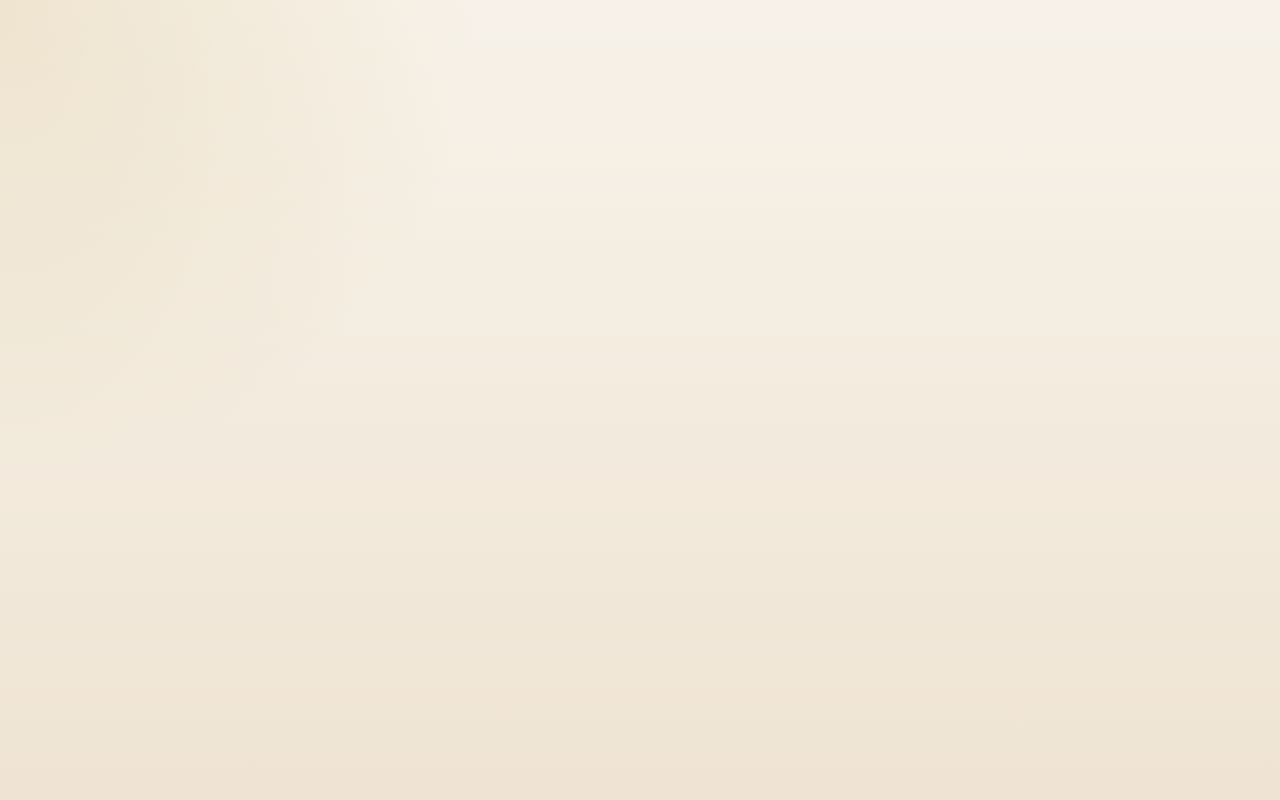
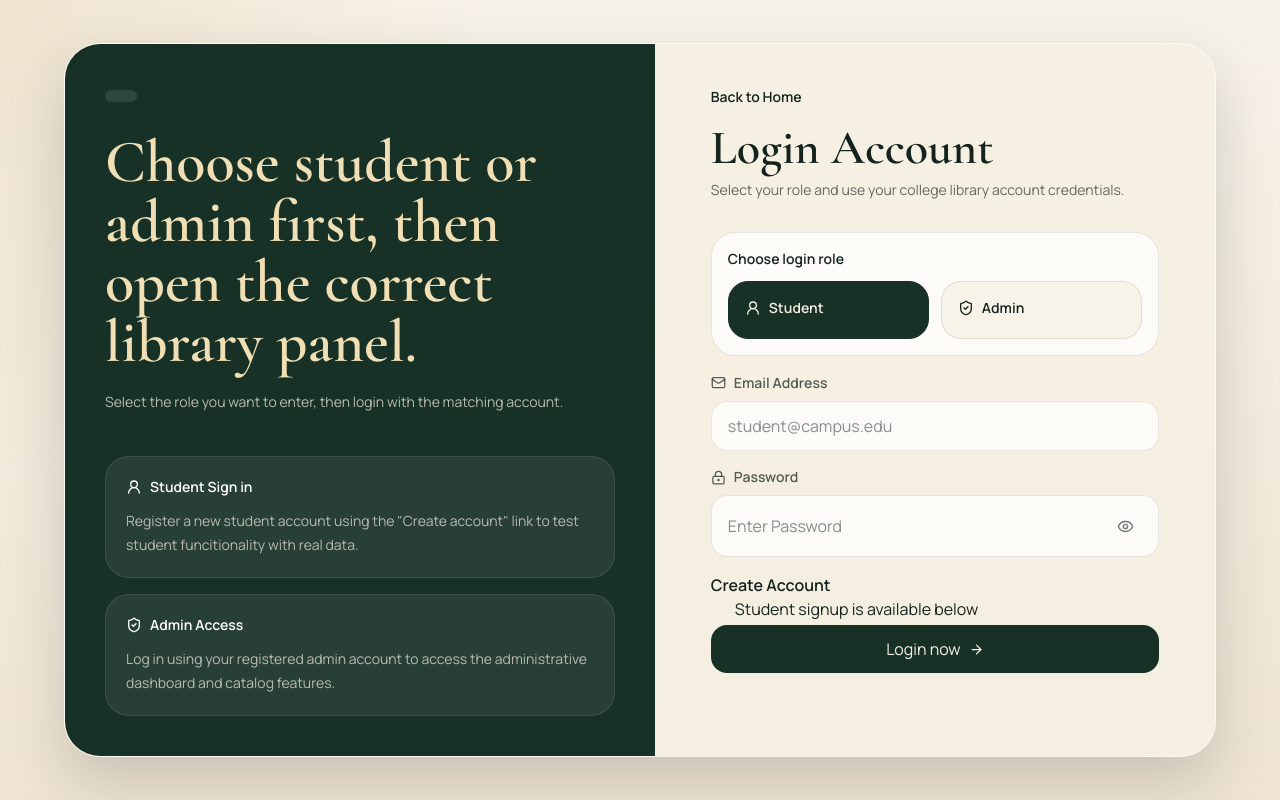
Before and after one commit to SHIVA-SINGHx/Library-Management-System, a React app in the folder frontend/: page /login in a window 1280 px wide. Before the commit this address had no page. Built offline with nearby package versions, Linux system fonts and the light colour scheme; the HTML template or start-up script is replaced by a standard one.

Commit message:
login page done

```diff
--- a/frontend/src/App.jsx
+++ b/frontend/src/App.jsx
@@ -1,11 +1,13 @@
 import React from 'react'
 import {Route, Routes}  from "react-router-dom"
 import Home from './pages/Home'
+import Login from './pages/Login'
 
 const App = () => {
   return (
     <Routes>
       <Route path='/' element={<Home/>} />
+      <Route path='/login' element={<Login/>}/>
     </Routes>
   )
 }
--- /dev/null
+++ b/frontend/src/pages/Login.jsx
@@ -0,0 +1,251 @@
+import React, { useEffect, useState } from "react";
+import { loginStyles as s } from "../assets/dummyStyles";
+import { ArrowRight, Eye, EyeOff, LockKeyhole, Mail, ShieldCheck, UserRound } from "lucide-react";
+import { Link, useLocation, useNavigate } from "react-router-dom";
+import { useAuth } from "../../shared/AuthContext";
+
+const roleChoices = [
+  { value: "user", label: "Student", icon: UserRound },
+  { value: "admin", label: "Admin", icon: ShieldCheck },
+];
+
+const Login = () => {
+  const { login } = useAuth();
+  const navigate = useNavigate();
+  const location = useLocation();
+  const [form, setForm] = useState({
+    email: "",
+    password: "",
+    role: "user",
+  });
+
+  const [error, setError] = useState("");
+  const [shoowPassword, setShowPassword] = useState(false);
+  const [loading, setLoading] = useState(false);
+
+  useEffect(() => {
+    if (location.state?.signupEmail || location.state?.signupPassword) {
+      setForm((current) => ({
+        ...current,
+        email: location.state?.signupEmail ?? "",
+        password: location.state?.signupPassword ?? "",
+      }));
+    }
+  }, [location.state]); // to see the filed input
+
+  const handleChange = (event) => {
+    const { name, value } = event.target;
+    setError("");
+    setForm((current) => ({ ...current, [name]: value }));
+  };
+
+  // to submit the data to server and get the user/admin logged-in
+
+  const handleSubmit = async (event) => {
+    event.preventDefault();
+    setError("");
+    setLoading(true);
+    try {
+      console.log("Attempt login with: ", {
+        email: form.email,
+        role: form.role,
+      });
+
+      const result = await login(form);
+      console.log("Login result: ", result);
+
+      if (!result.ok) {
+        setLoading(false);
+        setError(result.error || "Login failed");
+        console.log("Login failed", result.error);
+        return;
+      }
+
+      console.log("Login successful, navigating to dashboard...");
+      await new Promise((resolve) => setTimeout(resolve, 100));
+      setLoading(false);
+
+      const fallbackPath =
+        form.role === "admin" ? "/admin/dashboard" : "/user/dashboard";
+      let target = location.state?.from || fallbackPath;
+
+      if (
+        form.role === "user" &&
+        typeof target === "string" &&
+        target.startsWith("/admin")
+      ) {
+        console.warn(
+          "Login: preventing navigation to admin route for student; using fallback",
+        );
+        target = fallbackPath;
+      } else if (
+        form.role === "admin" &&
+        typeof target === "string" &&
+        target.startsWith("/user")
+      ) {
+        console.warn(
+          "Login: preventing navigation to user route for admin; using fallback",
+        );
+        target = fallbackPath;
+      }
+
+      console.log("Navigating to:", target);
+      navigate(target, { replace: true });
+    } catch (error) {
+      setLoading(false);
+      console.error("Login Error: ", error);
+      setError("An unexpected connection error occured.");
+    }
+  };
+
+  return (
+    <div className={s.pageContainer}>
+      <div className={s.mainCard}>
+        <section className={s.infoPanel}>
+          <span className={s.roleBadge} College role login></span>
+          <h1 className={s.infoTitle}>
+            Choose student or admin first, then open the correct library panel.
+          </h1>
+          <p className={s.infoDescription}>
+            Select the role you want to enter, then login with the matching
+            account.
+          </p>
+
+          <div className={s.infoBoxesContainer}>
+            <div className={s.infoBox}>
+              <p className={s.infoBoxTitle}>
+                <UserRound size={16} />
+                Student Sign in
+              </p>
+              <p className={s.infoBoxText}>
+                Register a new student account using the "Create account" link
+                to test student funcitionality with real data.
+              </p>
+            </div>
+            <div className={s.infoBox}>
+              <p className={s.infoBoxTitle}>
+                <ShieldCheck size={16} />
+                Admin Access
+              </p>
+              <p className={s.infoBoxText}>
+                Log in using your registered admin account to access the
+                administrative dashboard and catalog features.
+              </p>
+            </div>
+          </div>
+        </section>
+
+        <section className={s.formPanel}>
+          <div className={s.formInner}>
+            <Link to="/" className={s.backLink}>
+              Back to Home
+            </Link>
+            <h2 className={s.formTitle}>Login Account</h2>
+            <p className={s.formSubtitle}>
+              {" "}
+              Select your role and use your college library account credentials.
+            </p>
+
+            <form className={s.form} onSubmit={handleSubmit}>
+              <div className={s.roleContainer}>
+                <p className={s.roleLabel}>Choose login role</p>
+                <div className={s.roleGrid}>
+                  {roleChoices.map((choice) => {
+                    const Icon = choice.icon;
+                    return (
+                      <label
+                        key={choice.value}
+                        className={`${s.roleOption} ${
+                          form.role === choice.value
+                            ? s.roleOptionSelected
+                            : s.roleOptionUnselected
+                        }`}
+                      >
+                        <input
+                          type="radio"
+                          name="role"
+                          value={choice.value}
+                          checked={form.role === choice.value}
+                          onChange={handleChange}
+                          className={s.roleRadio}
+                        />
+
+                        <span className={s.roleIconLabel}>
+                          <Icon size={16} />
+                          {choice.label}
+                        </span>
+                      </label>
+                    );
+                  })}
+                </div>
+              </div>
+
+              <label className="block">
+                <span className={s.fieldLabel}>
+                  <Mail size={15} />
+                  Email Address
+                </span>
+                <input
+                  type="email"
+                  name="email"
+                  value={form.email}
+                  onChange={handleChange}
+                  placeholder="student@campus.edu"
+                  className={s.input}
+                ></input>
+              </label>
+
+              <label className="block">
+                <span className={s.fieldLabel}>
+                  <LockKeyhole size={15} />
+                  Password
+                </span>
+                <div className={s.passwordWrapper}>
+                <input
+                  type={shoowPassword ? "text" : "password"}
+                  name="password"
+                  value={form.password}
+                  onChange={handleChange}
+                  placeholder="Enter Password"
+                  className={s.passwordInput}
+                ></input>
+
+                <button type="button" onClick={()=> setShowPassword((current)=> !current)} className={s.togglePasswordButton}>
+                    {shoowPassword ? <EyeOff size={17}/> : <Eye size={17}/>}
+                </button>
+
+                </div>
+              </label>
+
+              {error && <div className={s.errorMessage}>{error}</div>}
+
+              <div>
+                <span className="m-6 fixed">
+                    {form.role === "admin"
+                    ? "Admin accounts use existing credentials"
+                    : "Student signup is available below"
+                    }
+                </span>
+                {form.role === "user" &&(
+                    <Link to="/signup" className={s.signupLink} >
+                        Create Account
+                    </Link>
+                )}
+              </div>
+
+              <button type="submit" disabled={loading} className={s.submitButton}>
+                {loading ? "Loggin in...." : "Login now"}
+                {!loading && <ArrowRight size={15}/>}
+
+              </button>
+
+
+            </form>
+          </div>
+        </section>
+      </div>
+    </div>
+  );
+};
+
+export default Login;
```
